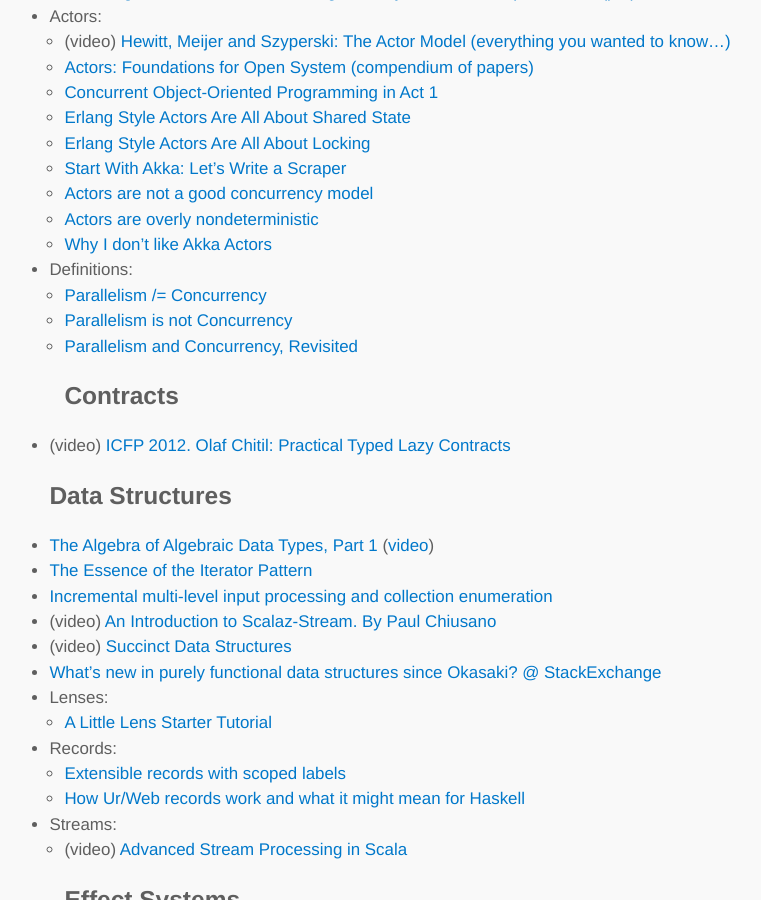
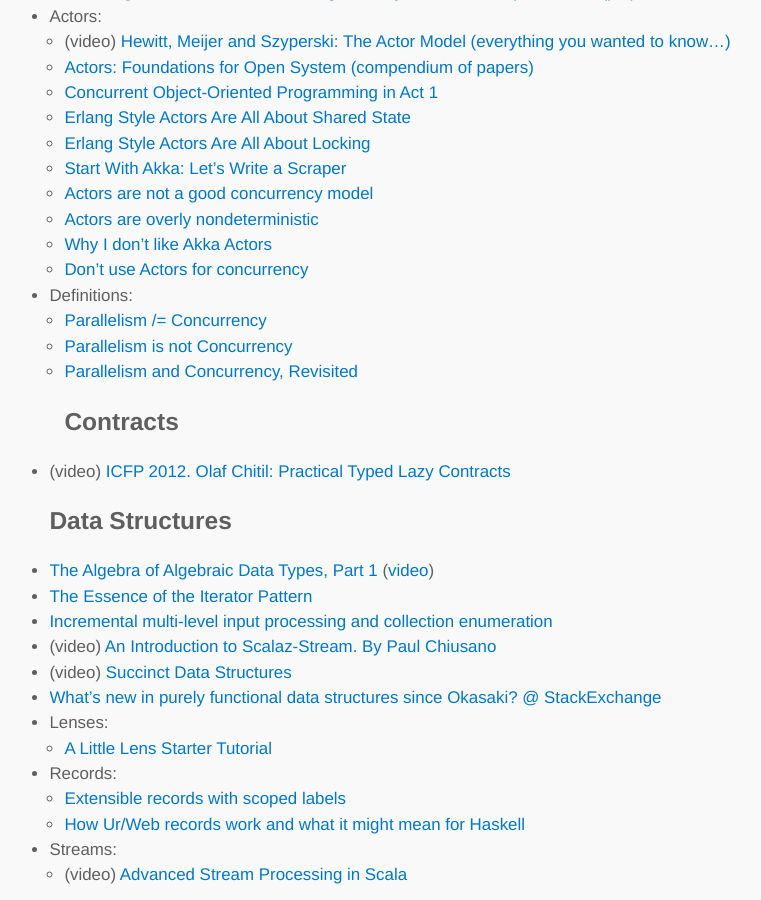
Before and after one commit to lambdatoast/lambdatoast.github.com, a Jekyll site: the page built from cs-resources/index.md, in a window 1280 px wide and 900 px high, scrolled down 1940 px. Shown: the whole window, without its empty margins (200-961 px from the left). Built offline with Jekyll 4.4.1, drawn with Linux system fonts in a browser that asks for light colours.

Commit message:
Add link to Actors blog post.

```diff
--- a/cs-resources/index.md
+++ b/cs-resources/index.md
@@ -71,6 +71,7 @@
     + [Actors are not a good concurrency model](http://pchiusano.blogspot.com.ar/2010/01/actors-are-not-good-concurrency-model.html)
     + [Actors are overly nondeterministic](http://pchiusano.blogspot.co.uk/2013/09/actors-are-overly-nondeterminstic.html)
     + [Why I don't like Akka Actors](http://noelwelsh.com/programming/2013/03/04/why-i-dont-like-akka-actors/)
+    + [Don't use Actors for concurrency](http://www.chrisstucchio.com/blog/2013/actors_vs_futures.html)
   - Definitions:
     + [Parallelism /= Concurrency](http://ghcmutterings.wordpress.com/2009/10/06/parallelism-concurrency/)
     + [Parallelism is not Concurrency](http://existentialtype.wordpress.com/2011/03/17/parallelism-is-not-concurrency/)
```
